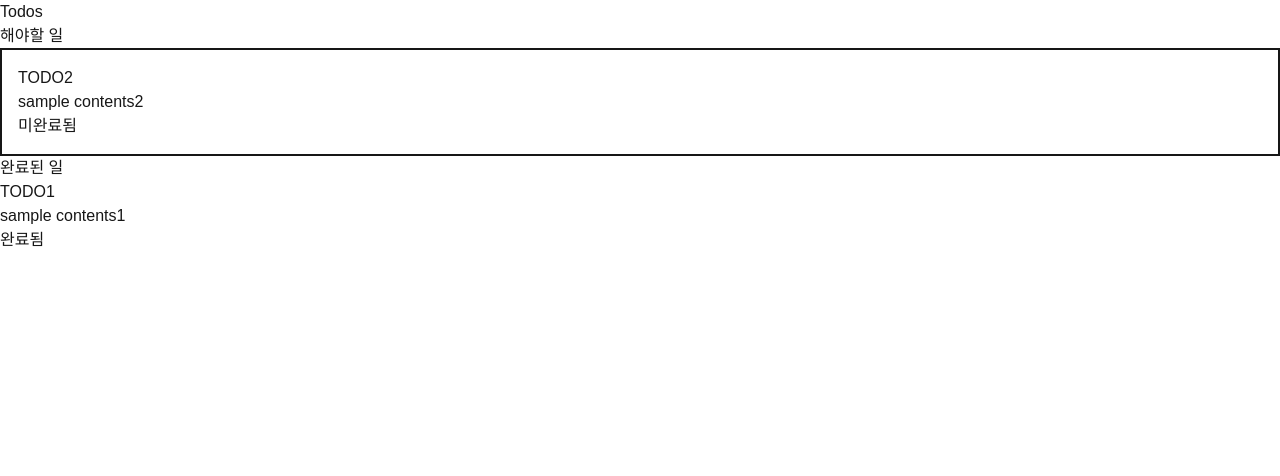
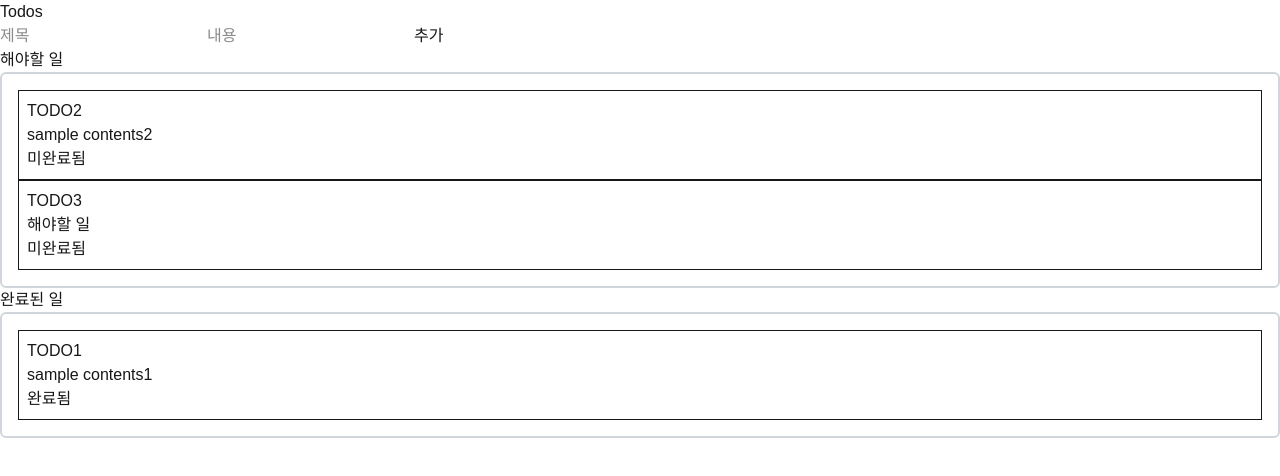
Before and after one commit to soo0297/react-intern-project, a Next.js app: page /todos in a window 1280 px wide. Shown: the top 476 px of the page. Built offline with nearby package versions, Linux system fonts and the light colour scheme; data requests are answered from the project's data file.

Commit message:
할일 추가기능 구현

```diff
--- a/db.json
+++ b/db.json
@@ -11,6 +11,12 @@
       "title": "TODO2",
       "contents": "sample contents2",
       "completed": false
+    },
+    {
+      "id": "53df",
+      "title": "TODO3",
+      "contents": "해야할 일",
+      "completed": false
     }
   ]
 }
--- a/src/app/todos/page.tsx
+++ b/src/app/todos/page.tsx
@@ -12,6 +12,8 @@ type Todo = {
 
 const TodosPage = () => {
   const [todos, setTodos] = useState<Todo[]>([]);
+  const [title, setTitle] = useState("");
+  const [contents, setContents] = useState("");
 
   useEffect(() => {
     const fetchTodos = async () => {
@@ -28,23 +30,53 @@ const TodosPage = () => {
   const todosList = todos.filter((todo) => todo.completed === false);
   const completedList = todos.filter((todo) => todo.completed === true);
 
+  const handleSubmit = async (e: React.FormEvent<HTMLFormElement>) => {
+    e.preventDefault();
+
+    const response = await axios.post("http://localhost:4000/todos", {
+      title: title,
+      contents: contents,
+      completed: false,
+    });
+
+    setTodos([...todos, response.data]);
+  };
+
   return (
     <div>
       <h1>Todos</h1>
+
+      <form onSubmit={handleSubmit}>
+        <input
+          type="text"
+          placeholder="제목"
+          value={title}
+          onChange={(e) => setTitle(e.target.value)}
+        />
+        <input
+          type="text"
+          placeholder="내용"
+          value={contents}
+          onChange={(e) => setContents(e.target.value)}
+        />
+        <button>추가</button>
+      </form>
+
       <h2>해야할 일</h2>
-      <ul className="border-2 p-4">
+      <ul className="border-2 border-gray-300 rounded-md p-4">
         {todosList.map((todo) => (
-          <li key={todo.id}>
+          <li key={todo.id} className="border p-2">
             <h3>{todo.title}</h3>
             <p>{todo.contents}</p>
             <p>{todo.completed ? "완료됨" : "미완료됨"}</p>
           </li>
         ))}
       </ul>
+
       <h2>완료된 일</h2>
-      <ul>
+      <ul className="border-2 border-gray-300 rounded-md p-4">
         {completedList.map((todo) => (
-          <li key={todo.id}>
+          <li key={todo.id} className="border p-2">
             <h3>{todo.title}</h3>
             <p>{todo.contents}</p>
             <p>{todo.completed ? "완료됨" : "미완료됨"}</p>
```
